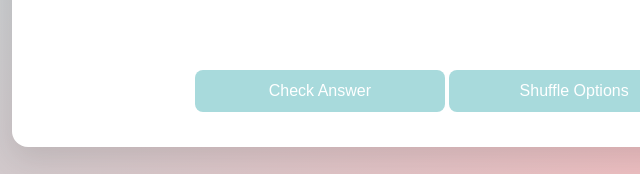
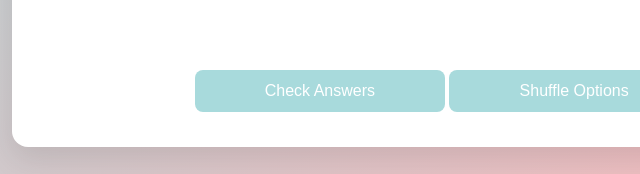
Before and after one commit to PAINj9/quiz-app-hyf, a plain HTML site: page index.html in a window 1280 px wide. Shown: the part 623-797 px from the top of the page, 193-833 px from the left. Drawn offline with Linux system fonts and the light colour scheme.

Commit message:
Update index.html

```diff
--- a/index.html
+++ b/index.html
@@ -45,7 +45,7 @@
       <h2 id="display-question"></h2>
       <ul id="options-list"></ul>
 
-      <button id="check-answer-btn" disabled>Check Answer</button>
+      <button id="check-answer-btn" disabled>Check Answers</button>
       <button id="shuffle-options-btn" disabled>Shuffle Options</button>
     </div>
   </div>
```
